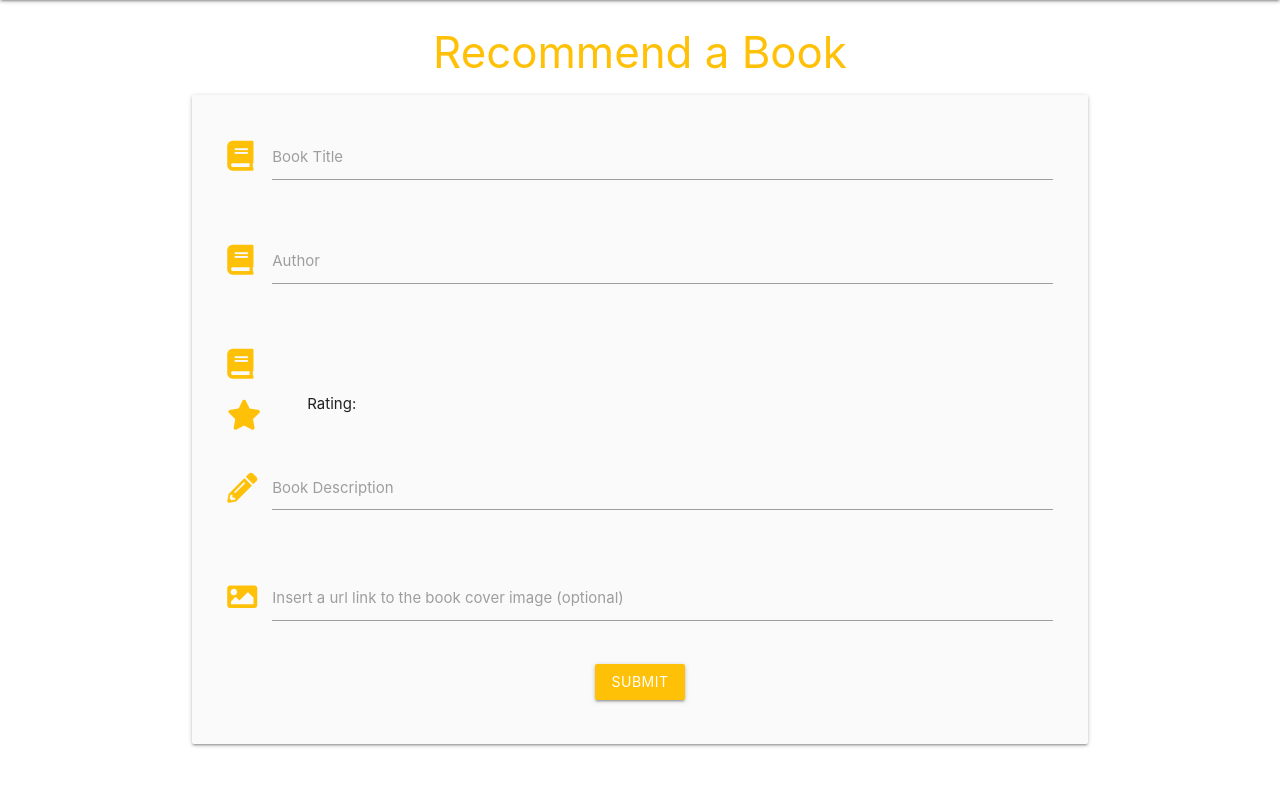
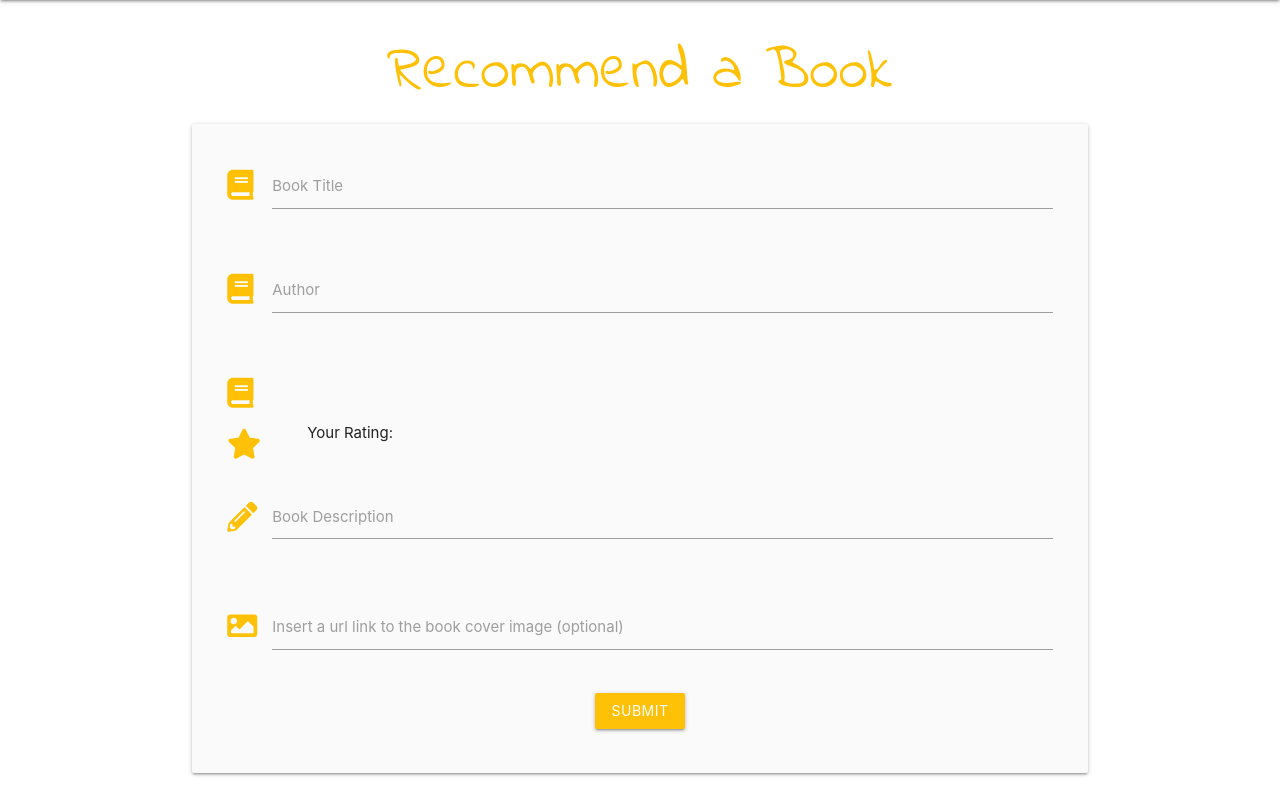
Before and after one commit to Code-Institute-Submissions/Sarah-LB-Milestone3_BookClub_DecResub, a Flask app: page /add_book in a window 1280 px wide. Shown: the part 64-852 px from the top of the page. Before the commit the page ends 811 px from the top, so only its background shows below. Run offline with Flask 2, Linux system fonts and the light colour scheme; some libraries are stand-ins or nearby versions.

Commit message:
Added styling to navbar and page headers in style.css and changed some star ratings to numbers while I try to get star ratngs to work

```diff
--- a/static/css/style.css
+++ b/static/css/style.css
@@ -1,10 +1,8 @@
-.text-shadow {
-    text-shadow: 1px 1px 1px rgba(0, 0, 0, 0.5);
-}
-
 .flashes h4 {
     line-height: 1.5;
 }
+
+/* ------------------------------------------------------------------------------Books.html*/
 
 .book_panel h4 {
     font-size: 20px;
@@ -23,3 +21,18 @@
 .book-teaser {
     height: 500px;
 }
+
+.page_title {
+    font-family: 'Indie Flower', cursive;
+    font-size: 60px;
+}
+
+/* ------------------------------------------------------------------------------Navbar*/
+
+.text-shadow {
+    text-shadow: 1px 1px 1px rgba(0, 0, 0, 0.5);
+}
+
+.navbar-fixed {
+    margin-bottom: 40px;
+}
--- a/templates/add_book.html
+++ b/templates/add_book.html
@@ -1,7 +1,7 @@
 {% extends "base.html" %}
 {% block content %}
 
-    <h3 class="amber-text center-align">Recommend a Book</h3>
+    <h3 class="page_title amber-text center-align">Recommend a Book</h3>
 
     <div class="row card-panel grey lighten-5">
         <form class="col s12" method="POST" action="{{ url_for('add_book') }}">
@@ -72,8 +72,8 @@
           <div class="row star_rating">
             <div class="input-field col s12">
               <i class="fas fa-star prefix amber-text"></i>
-              <div class="col s1 offset-s1">Rating: </div>
-              <div id="rateYo" name="rateYo" class="amber-text  col s10"></div>
+              <div class="col s2 offset-s1">Your Rating: </div>
+              <div id="rateYo" name="rateYo" class="amber-text  col s9"></div>
               <input type="hidden" name="rating" id="rating" value="0">
             </div>
           </div>
--- a/templates/base.html
+++ b/templates/base.html
@@ -8,6 +8,9 @@
         integrity="sha512-xA6Hp6oezhjd6LiLZynuukm80f8BoZ3OpcEYaqKoCV3HKQDrYjDE1Gu8ocxgxoXmwmSzM4iqPvCsOkQNiu41GA==" crossorigin="anonymous" type="text/css">
     <link rel="stylesheet" href="https://cdnjs.cloudflare.com/ajax/libs/materialize/1.0.0/css/materialize.min.css" type="text/css">
     <link rel="stylesheet" href="https://cdnjs.cloudflare.com/ajax/libs/rateYo/2.3.2/jquery.rateyo.min.css">
+    <link rel="preconnect" href="https://fonts.googleapis.com">
+    <link rel="preconnect" href="https://fonts.gstatic.com" crossorigin>
+    <link href="https://fonts.googleapis.com/css2?family=Indie+Flower&display=swap" rel="stylesheet">
     <link rel="stylesheet" href="{{ url_for('static', filename='css/style.css') }}" type="text/css">
     {% block styles %}
     {% endblock %}
--- a/templates/edit_book.html
+++ b/templates/edit_book.html
@@ -80,8 +80,8 @@
           <div class="row star_rating">
             <div class="input-field col s12">
               <i class="fas fa-star prefix amber-text"></i>
-              <div class="col s1 offset-s1">Rating: </div>
-              <div id="rateYo" name="rateYo" class="amber-text  col s10"></div>
+              <div class="col s2 offset-s1">Your Rating: </div>
+              <div id="rateYo" name="rateYo" class="amber-text  col s9"></div>
               <input type="hidden" name="rating" id="rating" value="{{ book.rating }}">
             </div>
           </div>
--- a/templates/home.html
+++ b/templates/home.html
@@ -1,11 +1,11 @@
 {% extends "base.html" %}
 {% block content %}
 
-<h3 class="amber-text center-align">Welcome to Book Club!</h3>
+<h3 class=" page_title amber-text center-align">Welcome to Book Club!</h3>
 
 
 
 <h3 class="amber-text center-align" name="random_book" id="random_book">{{ random_book.book_title }}</h3>
 
 
-{% endblock %}a
+{% endblock %}
--- a/templates/login.html
+++ b/templates/login.html
@@ -1,7 +1,7 @@
 {% extends "base.html" %}
 {% block content %}
 
-<h3 class="center-align">Log In</h3>
+<h3 class="page_title amber-text center-align">Log In</h3>
 
 <div class="row">
     <form class="col s12 m8 offset-m2" method="POST" action="{{ url_for('login') }}">
--- a/templates/register.html
+++ b/templates/register.html
@@ -1,7 +1,7 @@
 {% extends "base.html" %}
 {% block content %}
 
-<h3 class="center-align">Register</h3>
+<h3 class="page_title amber-text center-align">Register</h3>
 
 <div class="row">
     <form class="col s12 m8 offset-m2" method="POST" action="{{ url_for('register') }}">
```
Also changed, not shown: templates/books.html (+8 -8 lines), templates/profile.html (+8 -7 lines), templates/reviews.html (+26 -28 lines).
